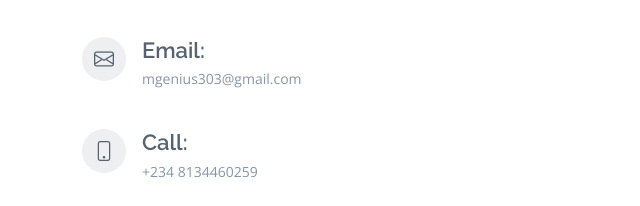
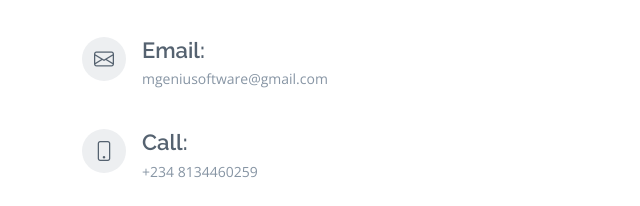
Before and after one commit to mgenius3/portfolio, a plain HTML site: page contact.html in a window 1280 px wide. Shown: the part 594-800 px from the top of the page, 0-640 px from the left. Drawn offline with nearby package versions, Linux system fonts and the light colour scheme.

```diff
--- a/contact.html
+++ b/contact.html
@@ -134,10 +134,10 @@
                 </div>
 
                 <div class="email">
-                  <a href="mailto: mgenius303@gmail.com">
+                  <a href="mailto: mgeniusoftware@gmail.com">
                     <i class="bi bi-envelope"></i>
                     <h4>Email:</h4>
-                    <p>mgenius303@gmail.com</p>
+                    <p>mgeniusoftware@gmail.com</p>
                   </a>
                 </div>
 
```
